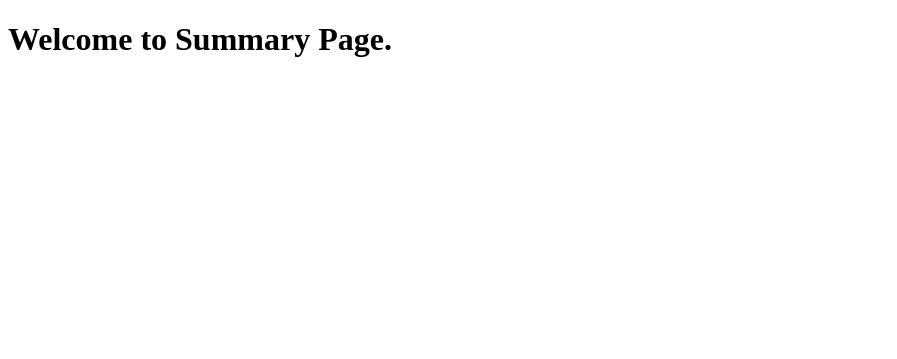
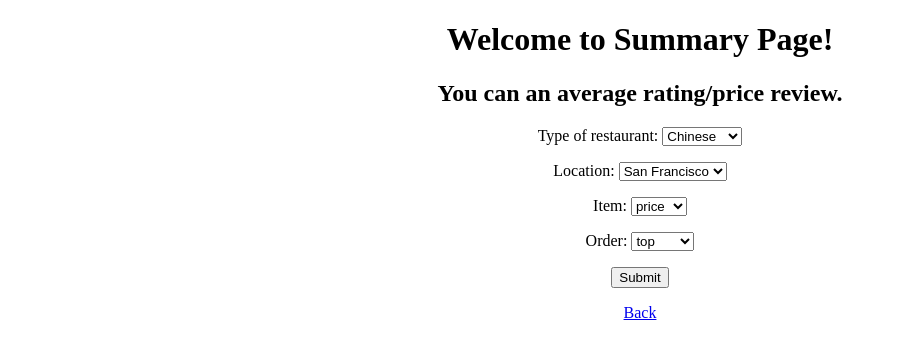
Before and after one commit to kedongh/507_final_proj, a Flask app: page /summary in a window 1280 px wide. Shown: the top 359 px of the page, without its empty margins (0-897 px from the left). Run offline with Flask 2, Linux system fonts and the light colour scheme; parts of the project's set-up code (start-up, migrations or seed data) failed here and were passed over.

Commit message:
Interactive Realization

```diff
--- a/app.py
+++ b/app.py
@@ -1,4 +1,4 @@
-from flask import Flask, render_template
+from flask import Flask, render_template, request
 
 import yelp
 import db
@@ -21,6 +21,60 @@ def search():
 def summary():
 	return render_template('summary.html')
 
+@app.route('/search_form', methods=['POST'])
+def handle_search_form():
+	type = request.form['type']
+	location = request.form['loc']
+	count = request.form['cnt']
+	busi_list = yelp.get_business_list(term=type, location=location, count=count)
+	yelp.write_to_business(busi_list)
+	yelp.write_to_category(busi_list)
+
+	info_list = []
+	for busi in busi_list:
+		info = busi.get_business_info()
+		info.append(busi.pic)
+		info.append(busi.review)
+		info_list.append(info)
+
+	return render_template(
+		"search_form.html",
+		list=info_list,
+		count=count
+	)
+
+@app.route('/summary_form', methods=['POST'])
+def handle_summary_form():
+	type = request.form['type']
+	location = request.form['loc']
+	item = request.form['item']
+	order = request.form['order']
+	command = [type, location, item, order, '10']
+	result = db.process_command(command)
+
+	xvals = []
+	yvals = []
+
+	# print(command)
+
+	for res in result:
+		xvals.append(res[0])
+		if item == 'price':
+			yvals.append(res[4])
+		if item == 'rating':
+			yvals.append(res[3])
+
+	bars_data = go.Bar(
+		x = xvals,
+		y = yvals
+	)
+
+	fig = go.Figure(data=bars_data)
+	div = fig.to_html(full_html=False)
+	return render_template('summary_form.html',
+		plot_div = div
+	)
+
 
 if __name__ == '__main__':
 	app.run(debug=True)
--- a/db.py
+++ b/db.py
@@ -67,5 +67,5 @@ def load_help_text():
 
 
 if __name__ == '__main__':
-	command = ['Japanese', 'Seattle', 'rating', 'bottom', '5']
+	command = ['Chinese', 'San Francisco', 'rating', 'top', '10']
 	print(process_command(command))
--- a/db_test.py
+++ b/db_test.py
@@ -3,6 +3,8 @@ import db
 
 '''
 Some test cases for db.py
+
+The test case answer may change due to more information stored in the database.
 '''
 
 class Test_Part_1(unittest.TestCase):
--- a/scrape.py
+++ b/scrape.py
@@ -24,16 +24,16 @@ def get_info_from_url(url):
 	all_pics_items = soup.find_all('div', class_='lemon--div__373c0__1mboc photo-header-media__373c0__1fmzx photo-header-media--4__373c0__1CGN1 display--inline-block__373c0__2de_K border-color--default__373c0__2oFDT')
 	all_revs_items = soup.find_all('p', class_='lemon--p__373c0__3Qnnj text__373c0__2pB8f comment__373c0__3EKjH text-color--normal__373c0__K_MKN text-align--left__373c0__2pnx_')
 
-	pics = []
-	reviews = []
+	pics = ''
+	reviews = ''
 
-	for i in range(min(3, len(all_pics_items))):
+	for i in range(min(1, len(all_pics_items))):
 		pic_item = all_pics_items[i].find('img', class_='lemon--img__373c0__3GQUb')
-		pics.append(pic_item['src'])
+		pics = pic_item['src']
 
-	for i in range(min(3, len(all_revs_items))):
+	for i in range(min(1, len(all_revs_items))):
 		rev_item = all_revs_items[i].find('span', class_='lemon--span__373c0__3997G')
-		reviews.append(rev_item.text.strip())
+		reviews = rev_item.text.strip()
 
 	return pics, reviews
 
--- a/templates/summary.html
+++ b/templates/summary.html
@@ -5,6 +5,56 @@
 	<title>Summary Page</title>
 </head>
 <body>
-	<h1>Welcome to Summary Page.</h1>
+	<form action="/summary_form" method="POST">
+		<h1 style='text-align:center'>Welcome to Summary Page!</h1>
+		<h2 style='text-align:center'>You can an average rating/price review.</h2>
+
+		<p style='text-align:center'>
+			Type of restaurant:
+			<select name="type">
+				<option value="Chinese">Chinese</option>
+				<option value="Japanese">Japanese</option>
+				<option value="Korean">Korean</option>
+				<option value="Indian">Indian</option>
+				<option value="Mexican">Mexican</option>
+			</select>
+		</p>
+
+		<p style='text-align:center'>
+			Location:
+			<select name="loc">
+				<option value="San Francisco">San Francisco</option>
+				<option value="Chicago">Chicago</option>
+				<option value="los Angeles">Los Angeles</option>
+				<option value="seattle">Seattle</option>
+				<option value="Las Vegas">Las Vegas</option>
+				<option value="New York">New York</option>
+			</select>
+		</p>
+
+		<p style='text-align:center'>
+			Item:
+			<select name="item">
+				<option value="price">price</option>
+				<option value="rating">rating</option>
+			</select>
+		</p>
+
+		<p style='text-align:center'>
+			Order:
+			<select name="order">
+				<option value="top">top</option>
+				<option value="bottom">bottom</option>
+			</select>
+		</p>
+
+		<p style="text-align:center">
+			<input type="submit" value="Submit"/>
+		</p>
+
+		<p style="text-align:center">
+			<a href="/">Back</a>
+		</p>
+	</form>
 </body>
 </html>
--- a/yelp.py
+++ b/yelp.py
@@ -3,6 +3,7 @@ import collections
 import secrets
 import json
 import sqlite3
+import scrape
 
 from bs4 import BeautifulSoup
 
@@ -67,6 +68,8 @@ class Business:
 		if 'categories' in business:
 			for i in range(min(3, len(business['categories']))):
 				self.category[i] = business['categories'][i]['title']
+
+		self.pic, self.review = scrape.get_info_from_url(self.url)
 
 	def get_business_info(self):
 		return [self.yelp_id, self.business_name, self.city, self.phone_number,
```
Also changed, not shown: templates/index.html (+12 -2 lines), templates/search.html (+19 -1 lines), templates/search_form.html (added, +39 -0 lines), templates/summary_form.html (added, +14 -0 lines), 1 other file.
